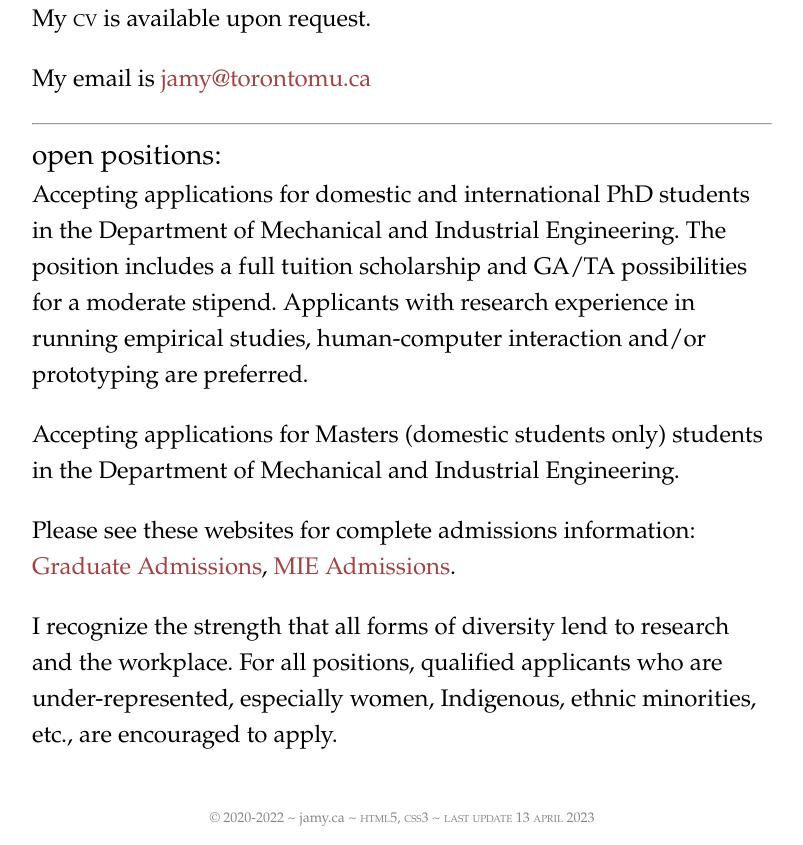
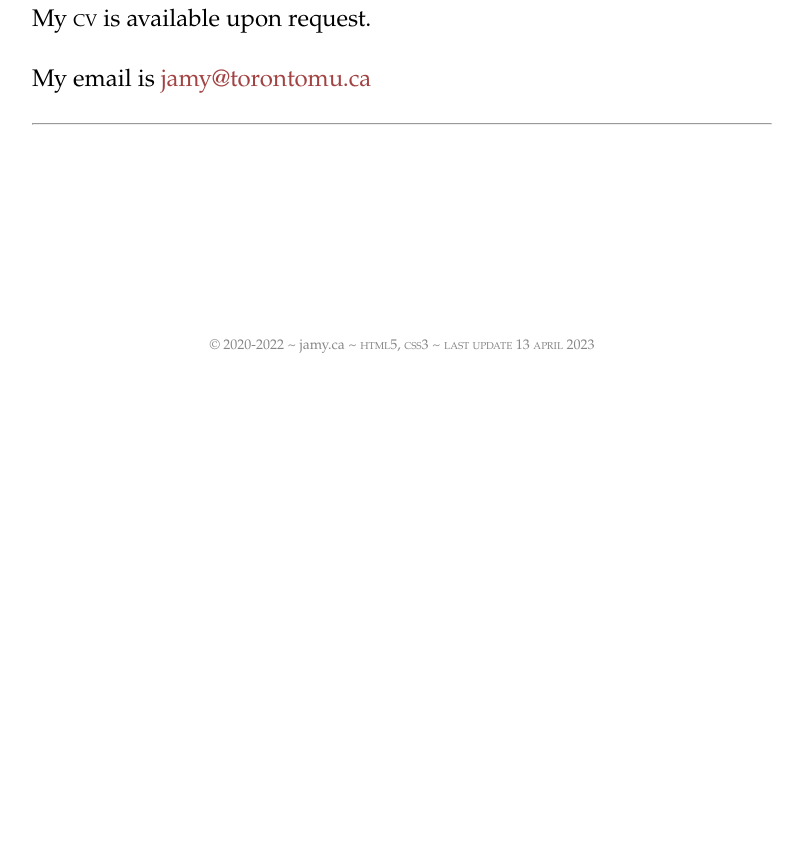
Before and after one commit to jcrewman/jcrewman.github.io, a plain HTML site: page index.html in a window 1280 px wide. Shown: the part 428-1273 px from the top of the page, without its empty margins (238-1041 px from the left). After the commit the page ends 800 px from the top, so only its background shows below. Drawn offline with Linux system fonts and the light colour scheme; a web font is replaced by a local one.

Commit message:
removed positions

```diff
--- a/index.html
+++ b/index.html
@@ -73,27 +73,6 @@ href="https://www.torontomu.ca/mechanical-industrial/people/faculty/jamy-li/">to
 
 <hr>
 
-<header class="page-header">open positions:</header>
-
-<p>Accepting applications for domestic and international PhD students in the Department of Mechanical and Industrial Engineering. The
-position includes a
-full tuition scholarship and GA/TA possibilities for a moderate stipend. Applicants with research experience in running empirical studies,
-human-computer interaction and/or
-prototyping are preferred.
-</p>
-<p>Accepting applications for Masters (domestic students only) students in the Department of Mechanical and Industrial Engineering.
-</p>
-<p>Please see these websites for complete admissions information: <a
-href="https://www.torontomu.ca/graduate/future-students/apply/requirements/">Graduate Admissions</a>, <a
-href="https://www.torontomu.ca/mechanical-industrial/graduate/admissions/"> MIE Admissions</a>.
-</p>
-<p>I recognize the strength that all forms of diversity lend to research and the workplace. For all positions, qualified applicants who are
-under-represented,
-especially women, Indigenous, ethnic minorities, etc., are encouraged to apply.
-
-<!-- (starts Spring 2022; deadline Dec 15, 2021): <a class="smallcaps" href="https://www.linkedin.com/jobs/view/2799554445">LinkedIn Jobs</a> -->
-<br>
-
 </article>
 
 </div>
```
Also changed, not shown: nl/index.html (+0 -6 lines).
